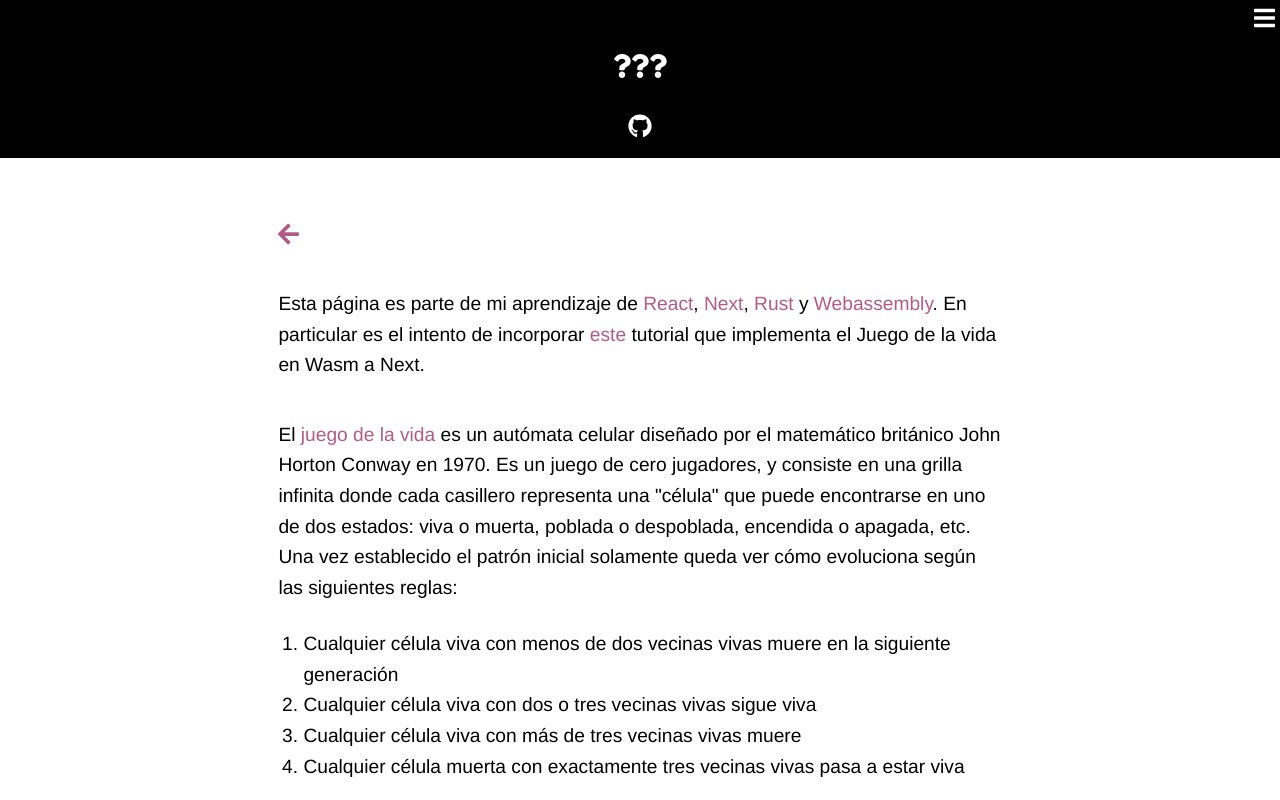
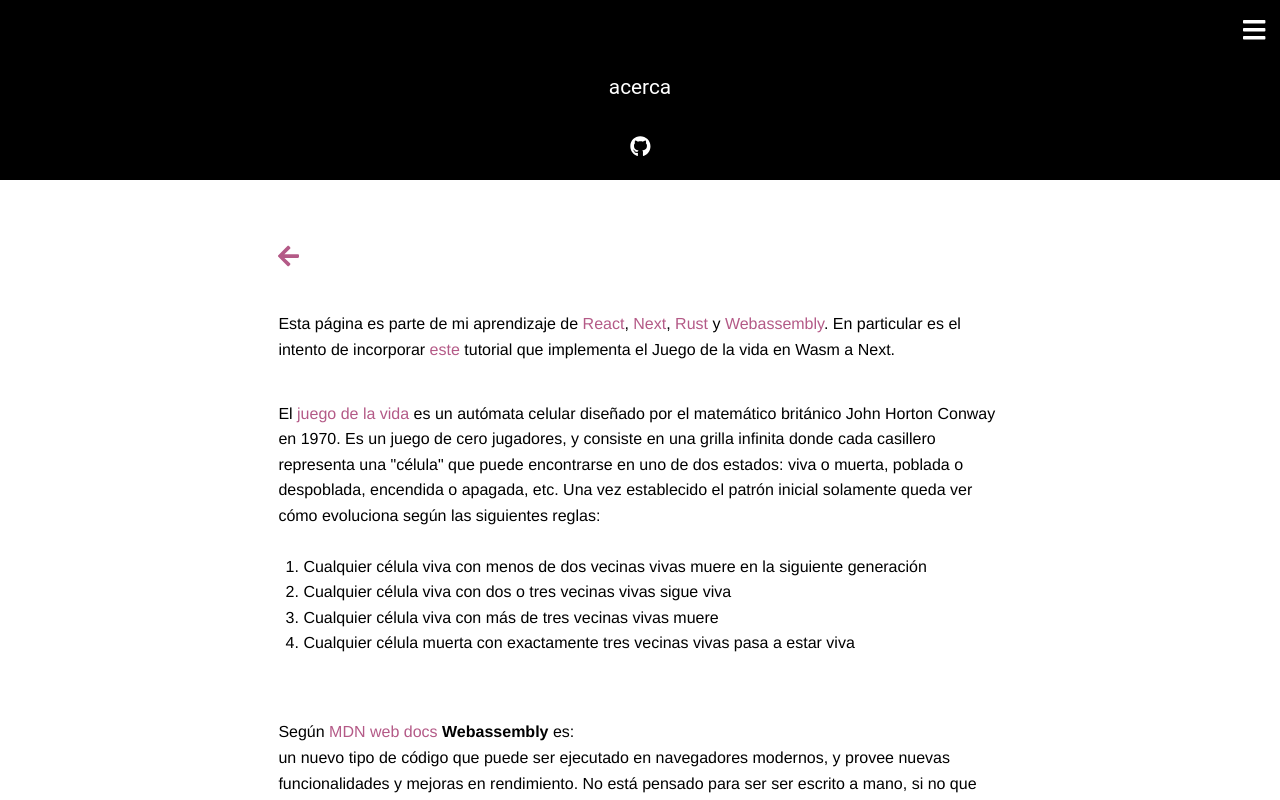
Before and after one commit to ignacio-gc/wasm-gol-next, a Next.js app: page /acerca in a window 1280 px wide. Both pictures are taken after a click on the link 1264 px from the left and 19 px from the top of the page. Shown: the top 800 px of the page. Built offline with nearby package versions, Linux system fonts and the light colour scheme.

Commit message:
retoques navbar

```diff
--- a/components/navbar.js
+++ b/components/navbar.js
@@ -19,9 +19,7 @@ const Navbar = () => {
         <li>
           <Link href="/acerca">
             <a>
-              <FontAwesomeIcon icon={faQuestion} style={{ color: 'white' }} />
-              <FontAwesomeIcon icon={faQuestion} style={{ color: 'white' }} />
-              <FontAwesomeIcon icon={faQuestion} style={{ color: 'white' }} />
+              acerca
             </a>
           </Link>
         </li>
--- a/components/navbar.module.css
+++ b/components/navbar.module.css
@@ -11,7 +11,7 @@
    flex-direction: column;
    align-items: center;
    background-color: black;
-   font-size: 1.5rem;
+   font-size: 1.3rem;
    font-family: roboto;
  }
 
@@ -20,7 +20,13 @@
    margin-top: 15px;
  }
 
+ .show a {
+   color: white;
+   text-decoration: none;
+ }
+
  .btn {
    align-self: flex-end;
-   margin: 5px;
+   margin: 15px;
+   font-size: 1.6rem;
  }
--- a/pages/acerca.module.css
+++ b/pages/acerca.module.css
@@ -47,7 +47,7 @@
   }
 
   .texto {
-    font-size: 1.2rem;
+    font-size: 1rem;
     font-family: Cantarell, 'Helvetica Neue', sans-serif;
     line-height: 1.6;
     margin: 3vw;
```
